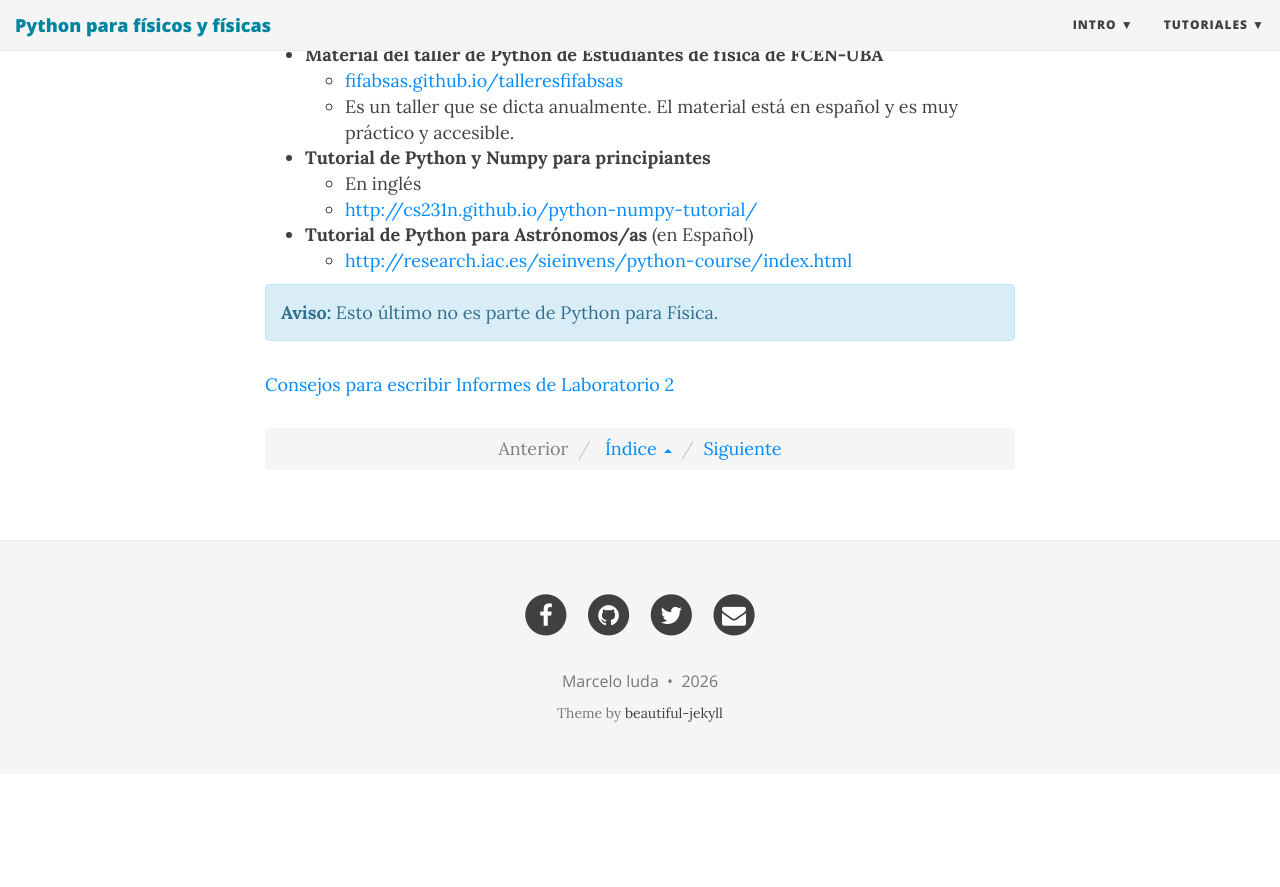
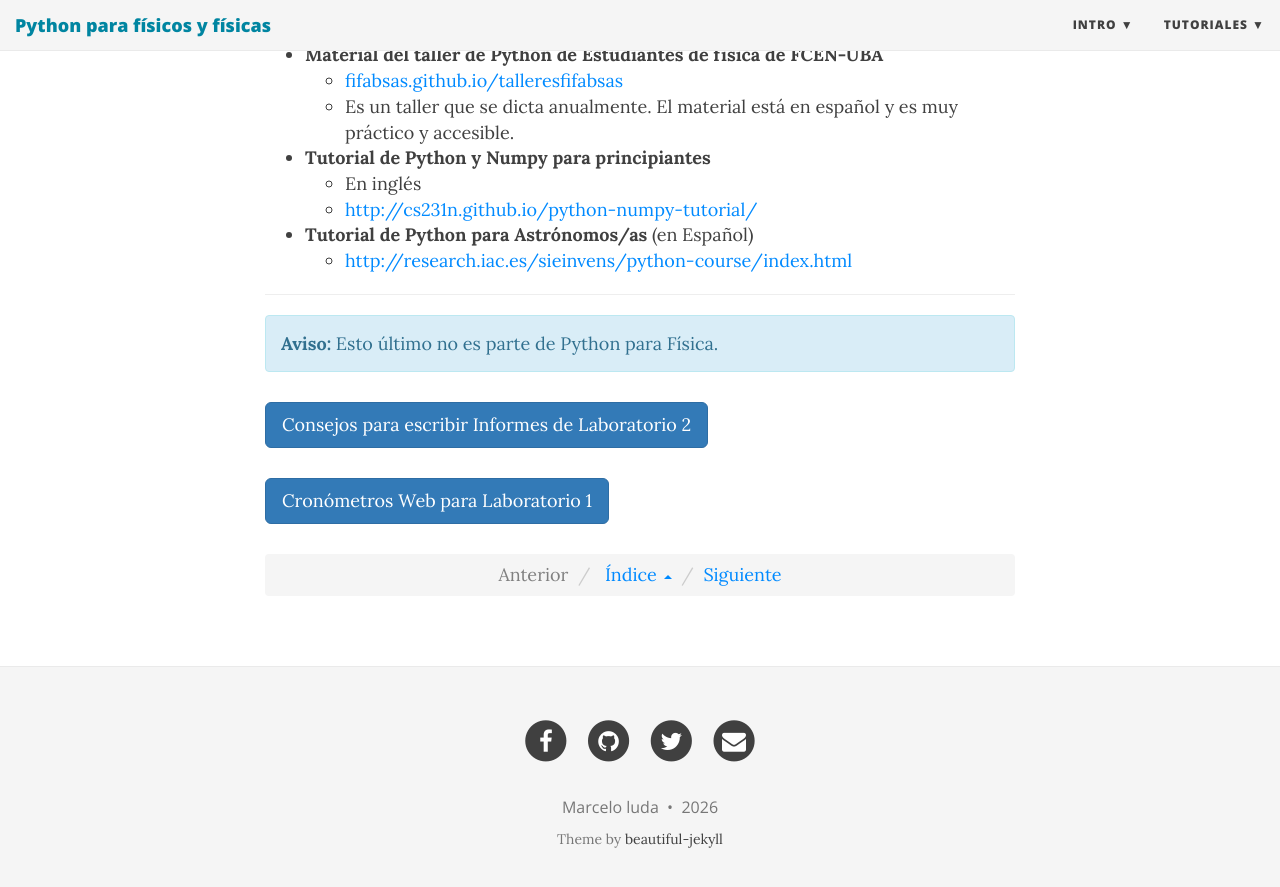
Before and after one commit to marceluda/python-para-fisicos, a Jekyll site: the page built from tuto/labo2.md, in a window 1280 px wide and 900 px high, scrolled down 1975 px. Shown: the top 887 px of the window. Built offline with Jekyll 4.4.1, drawn with Linux system fonts in a browser that asks for light colours; nearby versions of some CDN libraries; library files that are not in the unit come from our copies; before the commit the page ends 2749 px from its top, so only the background shows below that.

Commit message:
Add buttons for lab report and timer resources
Added buttons for accessing lab report tips and web timers.

```diff
--- a/tuto/labo2.md
+++ b/tuto/labo2.md
@@ -82,10 +82,23 @@ están los archivos de Python relacionados con los siguientes instructivos:
   - **Tutorial de Python para Astrónomos/as** (en Español)
     - [http://research.iac.es/sieinvens/python-course/index.html](http://research.iac.es/sieinvens/python-course/index.html)
 
+---------------------
+
+
 <div class="alert alert-info" role="alert" >
   <strong>Aviso:</strong> Esto último no es parte de Python para Física.
 </div>
 
-[Consejos para escribir Informes de Laboratorio 2](informes)
+<p>
+  <a href="informes" class="btn btn-primary btn-lg" role="button">
+  Consejos para escribir Informes de Laboratorio 2
+  </a>
+</p>
+
+<p>
+  <a href="cronometros" class="btn btn-primary btn-lg" role="button">
+  Cronómetros Web para Laboratorio 1
+  </a>
+</p>
 
 {% include page_navbar.html up=1 %}
```
